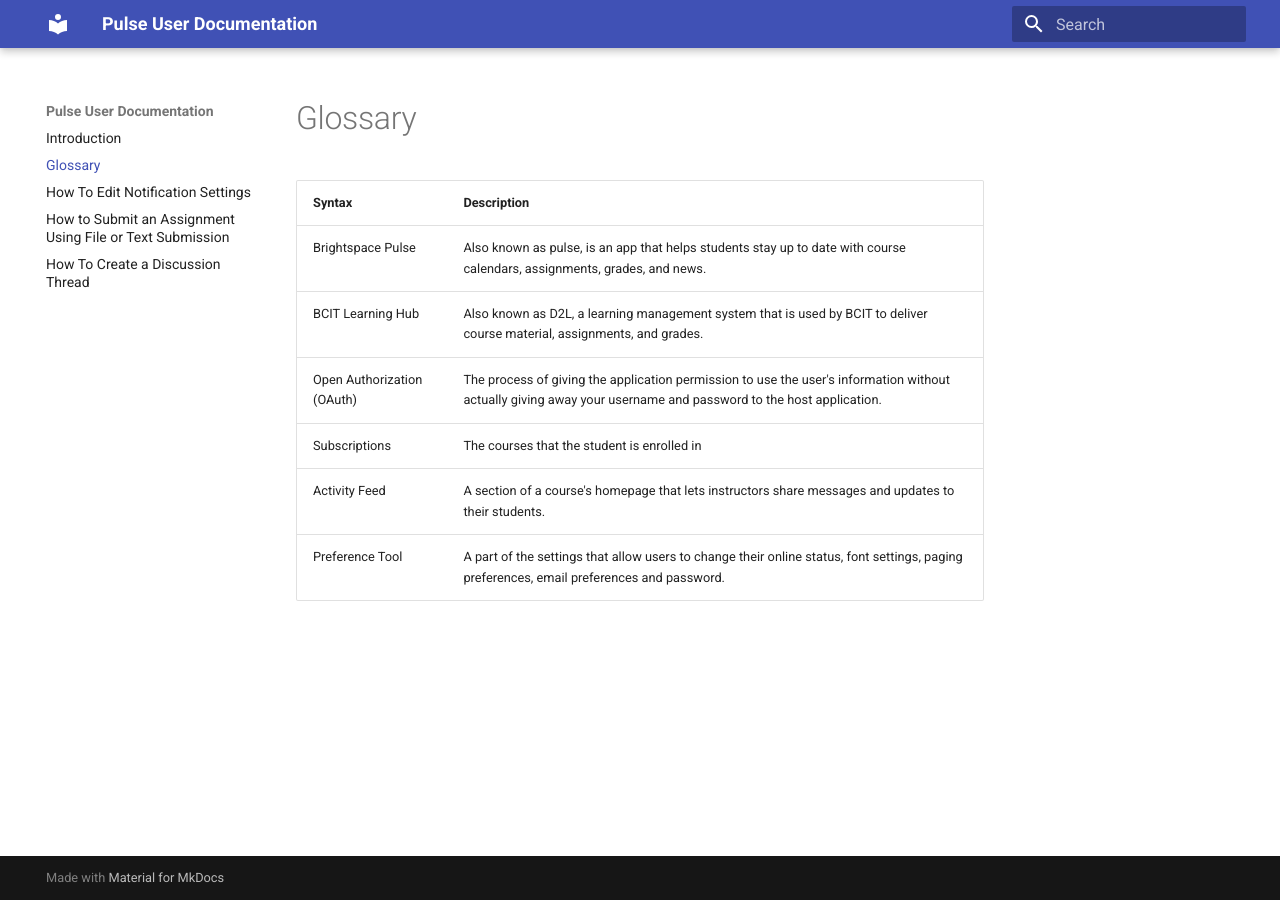
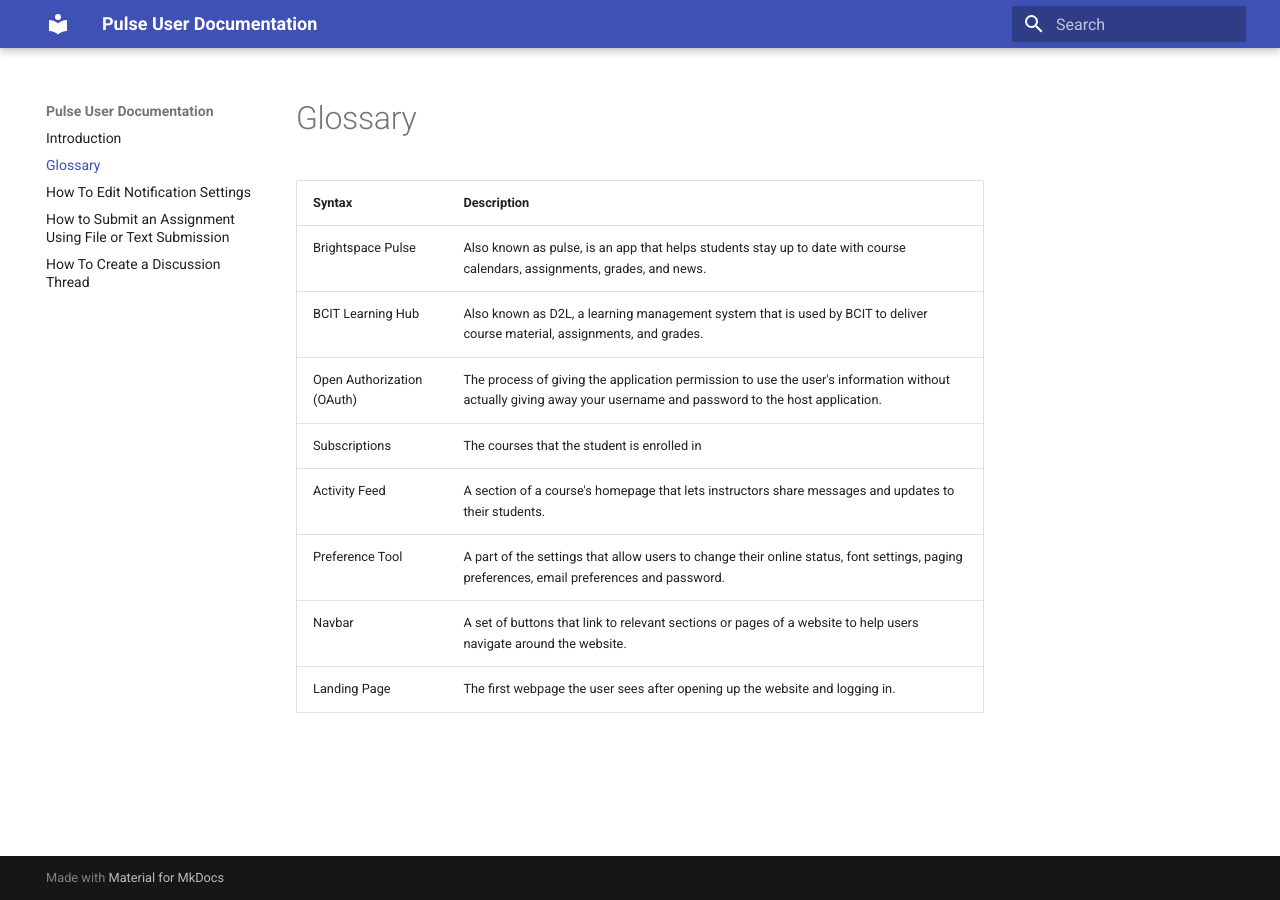
Before and after one commit to jaason-shi/learning-hub-user-documentation, an MkDocs documentation site: the page built from docs/glossary.md, in a window 1280 px wide. Built offline with MkDocs 1.6.1 and Material for MkDocs 9.7.7, drawn with Linux system fonts in a browser that asks for light colours.

Commit message:
add more terms to the glossary

```diff
--- a/docs/glossary.md
+++ b/docs/glossary.md
@@ -8,3 +8,5 @@
 | Subscriptions              | The courses that the student is enrolled in                                                                                                                     |
 | Activity Feed              | A section of a course's homepage that lets instructors share messages and updates to their students.                                                            |
 | Preference Tool            | A part of the settings that allow users to change their online status, font settings, paging preferences, email preferences and password.                       |
+| Navbar | A set of buttons that link to relevant sections or pages of a website to help users navigate around the website.
+| Landing Page | The first webpage the user sees after opening up the website and logging in.
```
